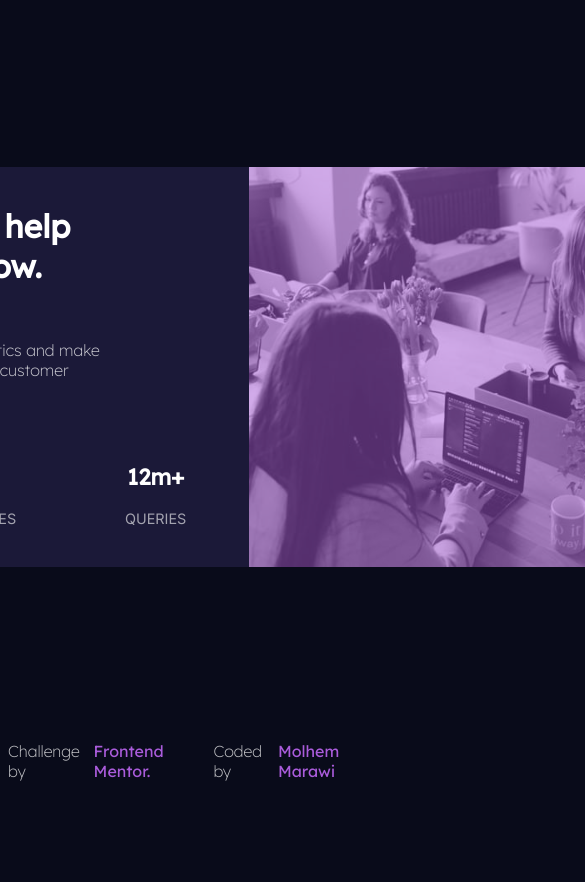
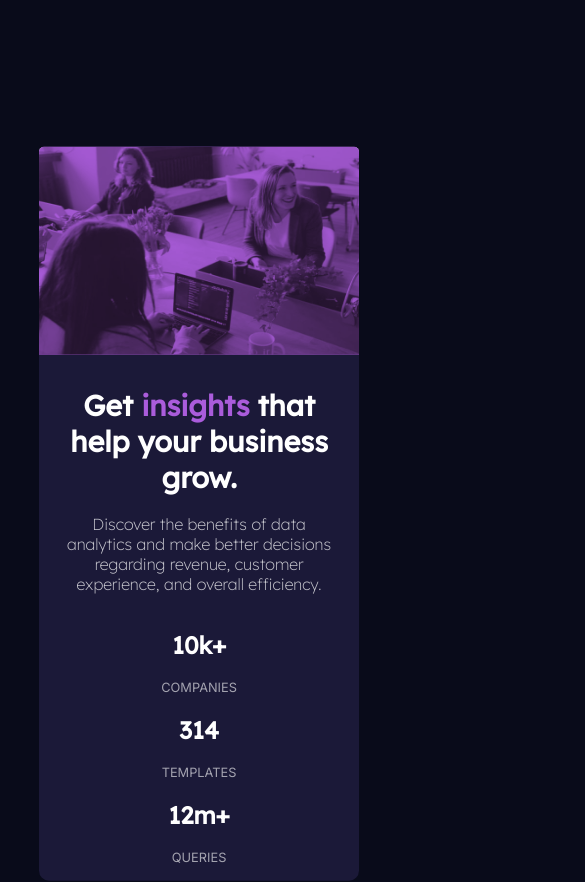
Before and after one commit to ispirar2/states-preview-card-component, a plain HTML site: page index.html in a window 390 px wide. Shown: the top 882 px of the page, 585 px wide, since content can reach past the window. Before the commit the page ends 844 px from the top, so only its background shows below. Drawn offline with Linux system fonts and the light colour scheme.

Commit message:
Finshed the mobile view

```diff
--- a/index.css
+++ b/index.css
@@ -6,18 +6,20 @@
 
 /* general styles */
 body {
-    width: 98%;
+    height: 100vh;
+    width: 100vw;
     Font size: 15px;
     font-family: 'Lexend Deca', sans-serif;
     background-color:hsl(233, 47%, 7%) ;
+    over-flow: scroll;
 }
 
 main{
     height: 85vh;
-    width: 100%;
+    width: 98vw;
     display: flex;
     justify-content: center;
-    align-content: center;
+    align-items: center;
 }
 ul p{
     text-decoration: none;
@@ -50,12 +52,13 @@ h1 span{
     color:hsl(277, 64%, 61%) ;
 }
 
-img{
-    width:450px;
-    height: 400px;
-    border-radius: 0 10px 10px 0;
-}
-/*  card styles */
+
+
+
+
+/* desktop view */
+
+  /*  card styles */
 .card-container{
     display: grid;
     grid-template-columns: 550px 450px;
@@ -89,6 +92,12 @@ img{
     transform: translate(10%, 10%);
 }
 /* container-2 */
+.container-2 img{
+    width:450px;
+    height: 400px;
+    border-radius: 0 10px 10px 0;
+    mix-blend-mode: multiply;
+}
 .container-2{
     background-color: hsl(277, 64%, 61%);
     border-radius: 0 10px 10px 0;
@@ -96,18 +105,12 @@ img{
 }
 
 .container-2 .desktop-header{
-    opacity: 0.5;
+    display: none;
 }
+.container-2 .mobile-header{
+    opacity: 0.8;
 
-/* desktop view */
-
-
-
-/* mobile view */
-
-
-
-
+}
 /* footer */
 .attribution{
     display: flex;
@@ -123,3 +126,88 @@ img{
     color: hsl(277, 64%, 61%);
     text-justify: inter-word;
 }
+@media screen and (max-width:1050px) {
+    /*  card styles */
+    .card-container{
+        display: flex;
+        flex-direction: column-reverse;
+        justify-content: center;
+        align-content: center;
+        height: fit-content;
+        width: 20rem;
+        transform: translate(0, 20%);
+    }
+    /* container 1 */
+    .container-1{
+        display: flex;
+        justify-items: center;
+        align-items: center;
+        height: fit-content;
+    }
+    .container-1 ul{
+        display: flex;
+        flex-direction: column;
+        list-style: none;
+        justify-content: center;
+        padding: 0px;
+        text-align: center;
+    }
+    .container-1 h1{
+        text-justify: center;
+        text-align: center;
+        width: 15ch;
+        font-size: 1.8rem;
+        margin-top: 2rem;
+    }
+    .container-1 p{
+        text-align: center;
+        width: 28ch;
+        font-size: 1rem;
+        margin:0;
+    }
+    .container-1 ul h2{
+        font-size: 1.5rem;
+    }
+    .container-1 ul p{
+        font-size: 0.8rem;
+        width: 15ch;
+        transform: none;
+    }
+    .container-1 p , .container-1 h1{
+        transform: translate(0%, 0%);
+    }
+    /* container 2 */
+    .container-2{
+        height: 13rem;
+        width: 20rem;
+        border-radius: 5px 5px 0 0px;
+        background-color: hsl(277, 64%, 61%);
+    }
+
+    .container-2 .desktop-header{
+        display: none;
+    }
+    .container-2 .mobile-header{
+        opacity: 0.8;
+        height: 13rem;
+        width: 20rem;
+        border-radius: 5px 5px 0 0px;
+    }
+    /* footer */
+    .attribution{
+        display: flex;
+        align-items: baseline;
+        justify-content:center;
+        text-decoration: white;
+        transform: translate(-0.8%, 700%);
+    }
+    .attribution p{
+        font-size: 0.8rem;
+        width:auto;
+    }
+    .attribution a{
+        text-decoration: none;
+        color: hsl(277, 64%, 61%);
+        font-size: 0.8rem;
+    }
+}
--- a/index.html
+++ b/index.html
@@ -60,17 +60,17 @@
             </li>
           </ul>
         </div>
-        <div class="container-2">
+        <div class="container-2" role="figure">
           <img
             class="desktop-header"
             src="/images/image-header-desktop.jpg"
-            alt=""
+            alt="Image of people working on desk"
           />
-          <!-- <img
+          <img
             class="mobile-header"
             src="/images/image-header-mobile.jpg"
-            alt=""
-          /> -->
+            alt="Image of people working on desk"
+          />
         </div>
       </div>
     </main>
```
